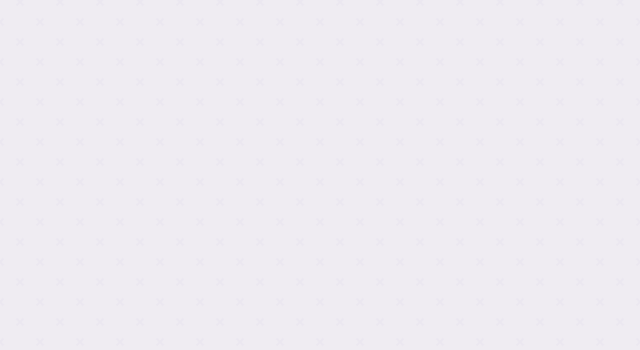
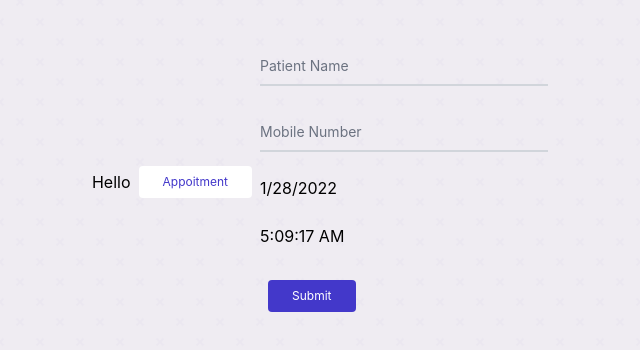
Before and after one commit to Harshal0908/final, a React (Create React App) app: page /reception in a window 1280 px wide. Before the commit this address had no page. Shown: the part 218-568 px from the top of the page, without its empty margins (320-960 px from the left). Built offline with nearby package versions, Linux system fonts and the light colour scheme.

Commit message:
Reception🎉

```diff
--- a/src/App.js
+++ b/src/App.js
@@ -2,15 +2,16 @@
 import Landing from "./components/Landing";
 import Login from "./components/Login";
 import { BrowserRouter as Router, Routes, Route } from "react-router-dom";
-import Home from "./components/Home";
-
+import DoctorHome from "./components/doctor/DoctorHome";
+import ReceptionHome from "./components/reception/ReceptionHome"
 export default function App() {
   return (
     <Router>
       <Routes>
         <Route exact path="/" element={<Landing />} />
         <Route exact path="/login" element={<Login />} />
-        <Route exact path="/home" element={<Home />} />
+        <Route exact path="/doctor" element={<DoctorHome />} />
+        <Route exact path="/reception" element={<ReceptionHome/>} />
       </Routes>
     </Router>
   );
--- a/src/components/Home.js
+++ /dev/null
@@ -1,5 +0,0 @@
-import React from "react";
-
-export default function Home() {
-  return <div>Hello</div>;
-}
--- a/src/components/Landing.js
+++ b/src/components/Landing.js
@@ -17,7 +17,7 @@
               <path d="M8 8a3 3 0 1 0 0-6 3 3 0 0 0 0 6zm2-3a2 2 0 1 1-4 0 2 2 0 0 1 4 0zm4 8c0 1-1 1-1 1H3s-1 0-1-1 1-4 6-4 6 3 6 4zm-1-.004c-.001-.246-.154-.986-.832-1.664C11.516 10.68 10.289 10 8 10c-2.29 0-3.516.68-4.168 1.332-.678.678-.83 1.418-.832 1.664h10z" />
             </svg>
           </div>
-          <h1 className="text-lg text-gray-700"> Vishal Shinde </h1>
+          <h1 className="text-lg text-gray-700"> Vitthal Shinde </h1>
           <h3 className="text-sm text-gray-400 "> Doctor's Login </h3>
 
           <Link to="/login">
@@ -43,11 +43,7 @@
       </div>
       <div className="flex items-center justify-center h-screen ">
         <div className="bg-white font-semibold text-center rounded-3xl border shadow-lg p-10 h-80  px-20">
-          {/* <img
-            className="mb-3 w-32 h-32 rounded-full shadow-lg mx-auto"
-            src="https://images.unsplash.com/photo-1633332755192-727a05c4013d?ixlib=rb-1.2.1&ixid=MnwxMjA3fDB8MHxwaG90by1wYWdlfHx8fGVufDB8fHx8&auto=format&fit=crop&w=880&q=80"
-            alt="product designer"
-          /> */}
+
           <div className="mb-3 w-32 h-32 rounded-full  mx-auto">
             <svg
               xmlns="http://www.w3.org/2000/svg"
@@ -61,12 +57,9 @@
           </div>
           <h1 className="text-lg text-gray-700"> {"Reception's Name"} </h1>
           <h3 className="text-sm text-gray-400 "> Reception's Login </h3>
-          {/* <p className="text-xs text-gray-400 mt-4">
-            {" "}
-            Lorem ipsum dolor sit amet, consectetur adipiscing elit, sed do
-            eiusmod tempor incididunt ut labore et dolore magna aliqua.{" "}
-          </p> */}
 
+
+           <Link to="/login">
           <button className="inline-flex items-center bg-slate-600 px-8 py-2 mt-8 rounded-3xl text-gray-100 font-semibold uppercase tracking-wide hover:-translate-1 hover:scale-105 hover:bg-indigo-600 duration-300">
             <svg
               xmlns="http://www.w3.org/2000/svg"
@@ -84,6 +77,7 @@
             </svg>
             <div className="px-2">Login</div>
           </button>
+          </Link>
         </div>
       </div>
     </div>
--- a/src/components/Login.js
+++ b/src/components/Login.js
@@ -1,8 +1,9 @@
 import React from "react";
 import { FiLogIn } from "react-icons/fi";
-import { Link } from "react-router-dom";
+import { Link,useParams } from "react-router-dom";
 
 export default function Login() {
+  let { id } = useParams();
   return (
     <div className="flex justify-center items-center space-x-40">
       <div className="flex items-center justify-center h-screen ">
@@ -47,7 +48,7 @@
               Forgot password?
             </a>
           </div>
-          <Link to={"/home"}>
+         <Link to={"/doctor"}>
             <div class="mt-6">
               <button class="w-full inline-flex items-center justify-center px-4 py-2 bg-red-600 border border-transparent rounded-md font-semibold capitalize text-white hover:bg-red-700 active:bg-red-700 focus:outline-none focus:border-red-700 focus:ring focus:ring-red-200 disabled:opacity-25 transition">
                 <div className="px-2">Sign In</div> <FiLogIn />
--- /dev/null
+++ b/src/components/doctor/DoctorHome.js
@@ -0,0 +1,7 @@
+import React from 'react'
+
+export default function DoctorHome() {
+  return (
+    <div>DoctorHome</div>
+  )
+}
--- /dev/null
+++ b/src/components/reception/Appoitmnet.js
@@ -0,0 +1,68 @@
+import React from "react";
+import { useState, useEffect } from "react";
+
+export default function Appoitmnet() {
+  var [date, setDate] = useState(new Date());
+
+  useEffect(() => {
+    var timer = setInterval(() => setDate(new Date()), 1000);
+    return function cleanup() {
+      clearInterval(timer);
+    };
+  });
+  return (
+    <div>
+      <div className="flex justify-center items-center space-x-40">
+        <div className="flex items-center justify-center h-screen ">
+          <div className="max-w-sm mx-auto">
+            <form className="w-72">
+              <div class="relative z-0 mb-6 w-full group">
+                <input
+                  type="text"
+                  name="floating_first_name"
+                  id="floating_first_name"
+                  class="block py-2.5 px-0 w-full text-sm text-gray-900 bg-transparent border-0 border-b-2 border-gray-300 appearance-none dark:text-white dark:border-gray-600 dark:focus:border-blue-500 focus:outline-none focus:ring-0 focus:border-blue-600 peer"
+                  placeholder=" "
+                  required
+                />
+                <label
+                  for="floating_first_name"
+                  class="absolute text-sm text-gray-500 dark:text-gray-400 duration-300 transform -translate-y-6 scale-75 top-3 -z-10 origin-[0] peer-focus:left-0 peer-focus:text-blue-600 peer-focus:dark:text-blue-500 peer-placeholder-shown:scale-100 peer-placeholder-shown:translate-y-0 peer-focus:scale-75 peer-focus:-translate-y-6"
+                >
+                  Patient Name
+                </label>
+              </div>
+
+              <div class="relative z-0 mb-6 w-full group">
+                <input
+                  type="tel"
+                  pattern="[0-9]{3}-[0-9]{3}-[0-9]{4}"
+                  name="floating_phone"
+                  id="floating_phone"
+                  class="block py-2.5 px-0 w-full text-sm text-gray-900 bg-transparent border-0 border-b-2 border-gray-300 appearance-none dark:text-white dark:border-gray-600 dark:focus:border-blue-500 focus:outline-none focus:ring-0 focus:border-blue-600 peer"
+                  placeholder=" "
+                  required
+                />
+                <label
+                  for="floating_phone"
+                  class="absolute text-sm text-gray-500 dark:text-gray-400 duration-300 transform -translate-y-6 scale-75 top-3 -z-10 origin-[0] peer-focus:left-0 peer-focus:text-blue-600 peer-focus:dark:text-blue-500 peer-placeholder-shown:scale-100 peer-placeholder-shown:translate-y-0 peer-focus:scale-75 peer-focus:-translate-y-6"
+                >
+                  Mobile Number
+                </label>
+              </div>
+              <div class="relative z-0 mb-6 w-full group">
+                {date.toLocaleDateString()}
+              </div>
+              <div class="relative z-0 mb-6 w-full group">
+                {date.toLocaleTimeString()}
+              </div>
+              <button class="mx-2 my-2 bg-indigo-700 transition duration-150 ease-in-out hover:bg-indigo-600 rounded text-white px-6 py-2 text-xs focus:outline-none focus:ring-2 focus:ring-offset-2  focus:ring-indigo-600">
+                Submit
+              </button>
+            </form>
+          </div>
+        </div>
+      </div>
+    </div>
+  );
+}
--- /dev/null
+++ b/src/components/reception/ReceptionHome.js
@@ -0,0 +1,18 @@
+import React from "react";
+import Appoitmnet from "./Appoitmnet";
+
+export default function ReceptionHome() {
+  return (
+    <div>
+      <div className="flex  justify-center items-center space-x-40">
+        <div className="flex items-center justify-center h-screen ">
+          Hello
+          <button class="mx-2 my-2 bg-white transition duration-150 ease-in-out  hover:bg-gray-200 rounded text-indigo-700 px-6 py-2 text-xs focus:outline-none focus:ring-2 focus:ring-offset-2  focus:ring-indigo-700">
+            Appoitment
+          </button>
+          <Appoitmnet />
+        </div>
+      </div>
+    </div>
+  );
+}
```
